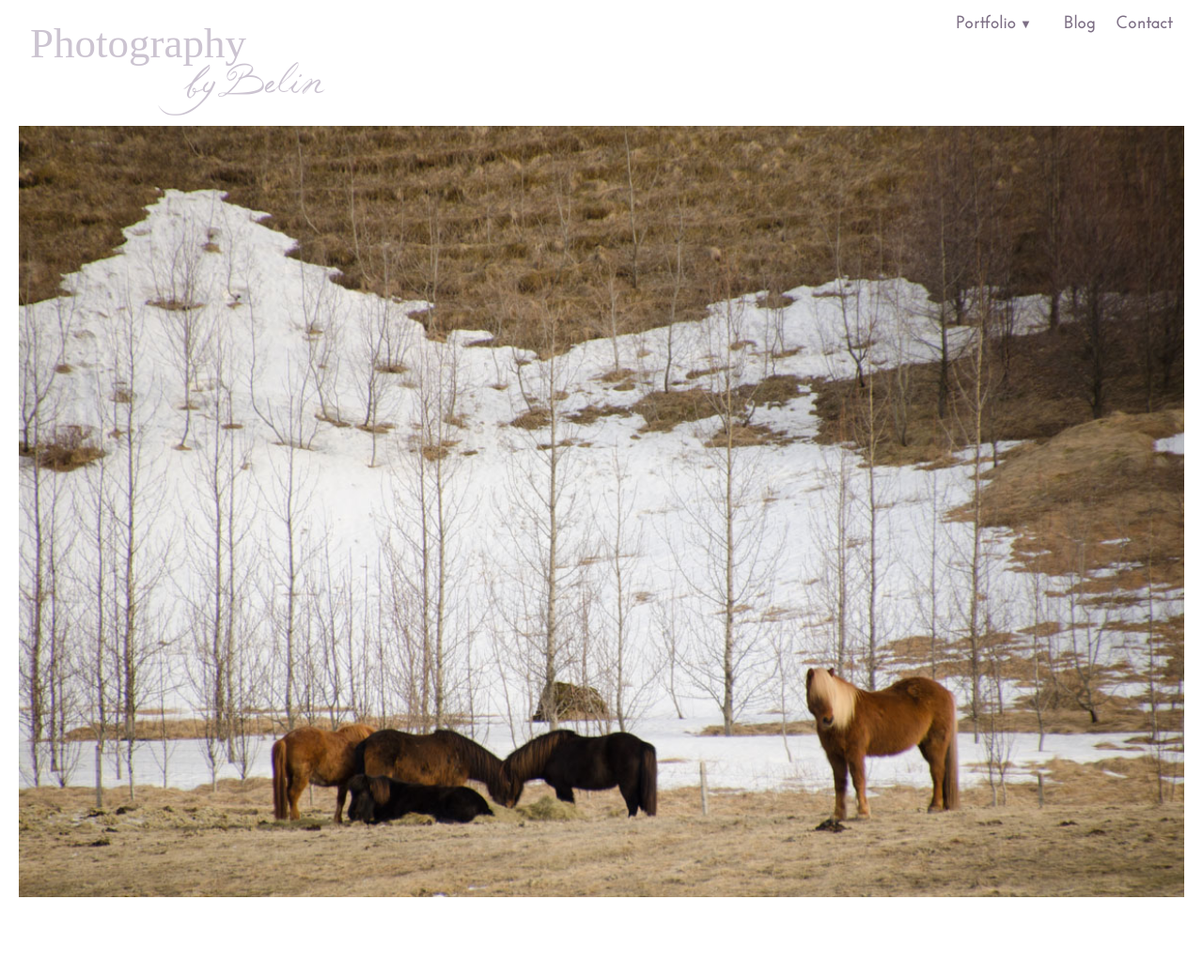
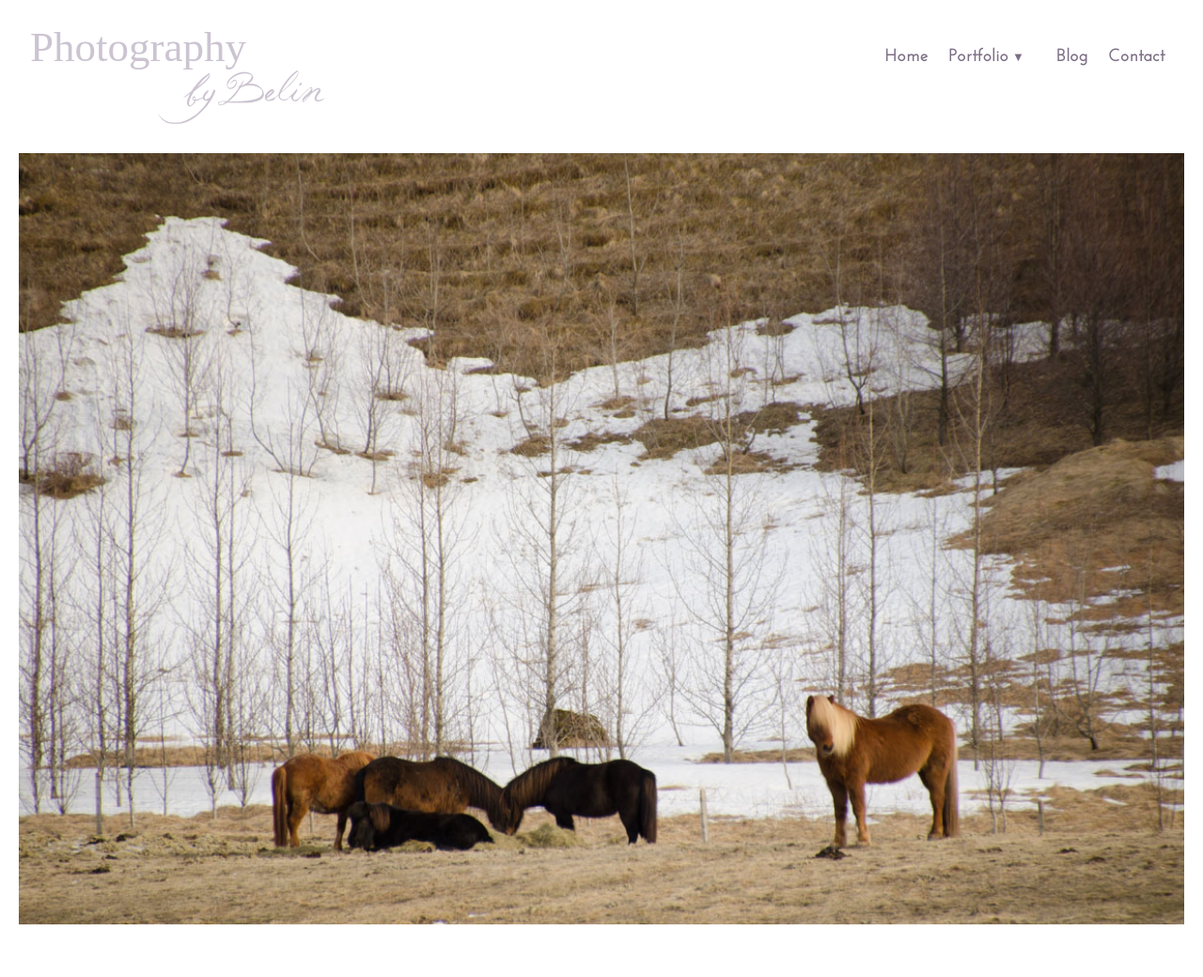
Before and after one commit to cmbybelin/cmbybelin.github.io, a Jekyll site: the page built from index.html, in a window 1280 px wide. Shown: the whole page at 94% size. Built offline with Jekyll 4.4.1, drawn with Linux system fonts in a browser that asks for light colours; nearby versions of some CDN libraries; some web fonts are replaced; before the commit the page ends 1011 px from its top, so only the background shows below that.

Commit message:
Update nav

```diff
--- a/_includes/head.html
+++ b/_includes/head.html
@@ -17,6 +17,7 @@
 <span class="logo-by-belin">by Belin</span></a></h1>
   <nav>
    <ul>
+    <li><a href="/">Home</a></li>
     <li class="dropdown" aria-haspopup="true">
      <span class="dropdown-title small">{% if include.portfolio_section %}{{ include.portfolio_section }}{% else %}Portfolio{% endif %}<span class="caret">&#9660;</span></span>
      <span class="dropdown-title wide">Portfolio<span class="caret">&#9660;</span></span>
--- a/style/main.css
+++ b/style/main.css
@@ -23,7 +23,7 @@ body {
  background: white;
  color: #5C5750;
  font-size: 15px;
- font-family: Josefin-Sans, Arial;
+ font-family: 'Josefin-Sans', Arial;
  line-height: 1.3em;
  padding: 0;
 }
@@ -45,14 +45,12 @@ article.page {
 
 h1 {
  display: block;
- padding-top: 12px;
  white-space: nowrap;
  margin: 0;
  color: #CCC4D1;
  padding-left: 12px;
  font-size: 35px;
  font-weight: normal;
- font-family: Jellyka-Western-Princess, Verdana, Arial;
  line-height: 61px;
 }
 h1 a, h1 a:hover, h1 a:visited, h1 a:active {
@@ -70,19 +68,18 @@ h2 {
  line-height: 1.0em;
  text-align: right;
  width: 244px;
- margin: 0 auto;
+ margin: 20px auto;
 }
 .logo-photography {
  font-family: 'Droid Serif', serif;
  float: left;
 }
 .logo-by-belin {
+ font-family: 'Jellyka-Western-Princess', Verdana, Arial;
  clear: left;
 }
 nav {
  color: #7D6F85;
- margin-bottom: 12px;
- padding: 0 12px;
  font-weight: bold;
  letter-spacing: .6pt;
 }
@@ -90,6 +87,7 @@ nav {
 nav ul {
  padding: 0;
  margin: 0;
+ text-align: center;
 }
 
 nav ul li {
@@ -204,7 +202,7 @@ article a {
 }
 .portfolio .photo {
  position: absolute;
- top: 120px;
+ top: 150px;
  bottom: 72px;
  left: 0;
  right: 0;
@@ -336,13 +334,17 @@ button {
 @media (min-width: 600px) {
  h1 {
   float: left;
-  padding-top: 18px;
  }
  h2 {
   display: block;
  }
- .photo {
-  top: 108px;
+ nav {
+  float: right;
+  margin-top: 35px;
+  margin-right:20px;
+ }
+ .portfolio .photo {
+  top: 142px;
  }
  .dropdown-title.small {
   display: none;
@@ -351,10 +353,6 @@ button {
   display: inline;
  }
 
- nav {
-  text-align: right;
-  clear: right;
- }
  .blog img {
   max-width: 600px;
   max-height: 600px;
@@ -366,7 +364,6 @@ button {
   padding: 0 12px 36px;
  }
  h1 {
-  padding-top: 16px;
   font-size: 45px;
  }
  .logo {
```
